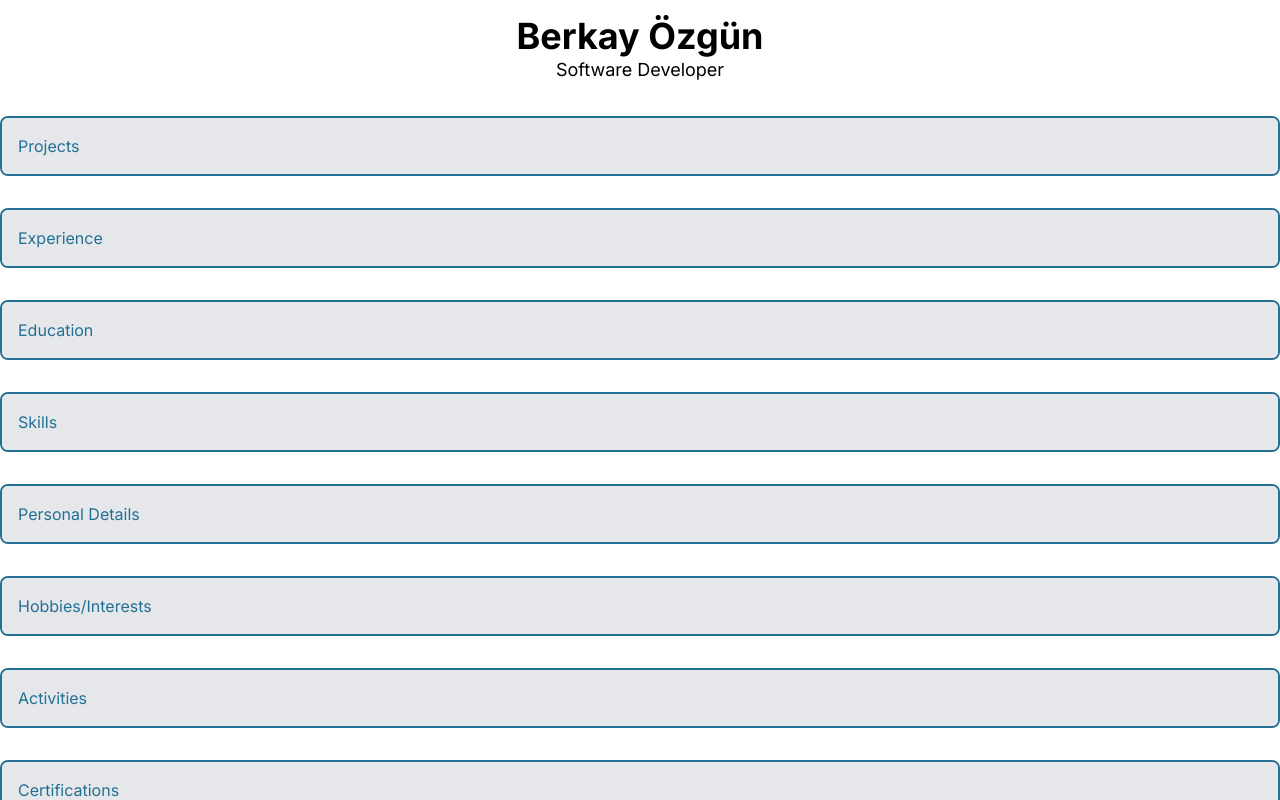
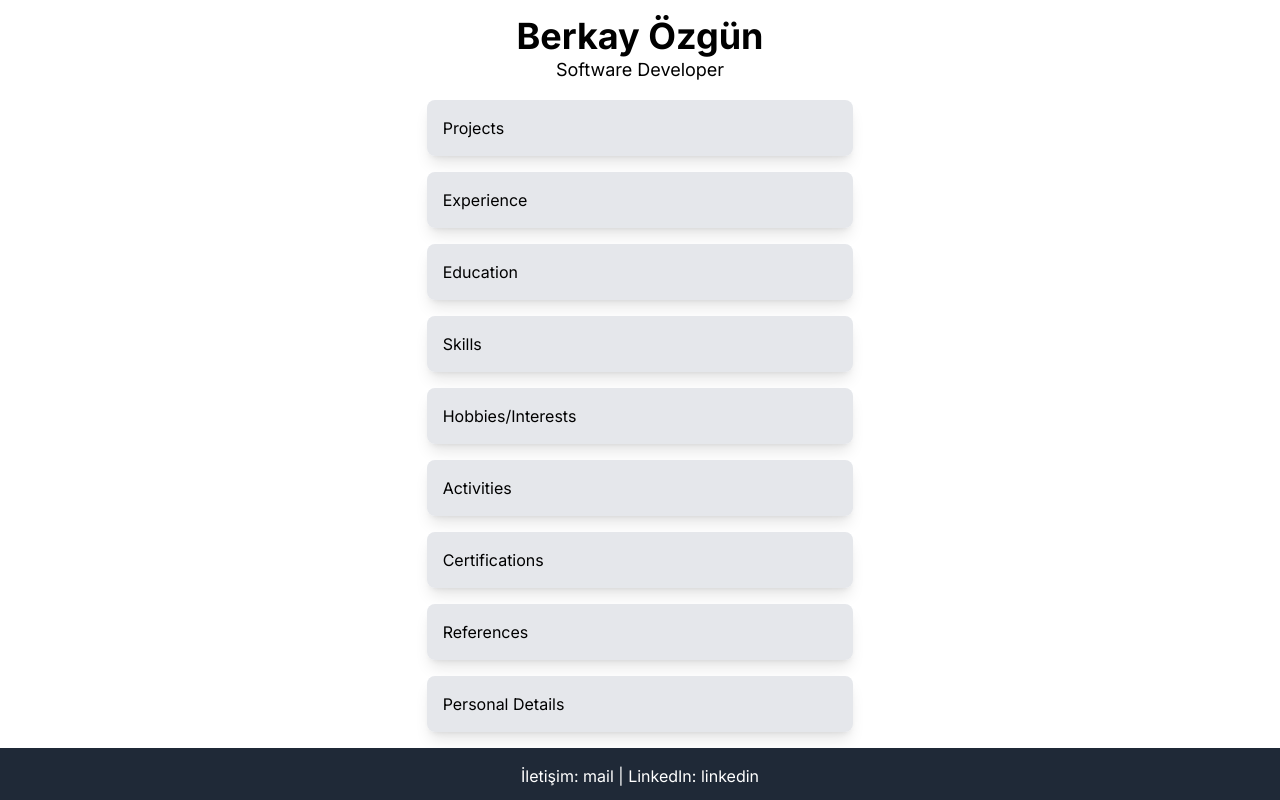
Before and after one commit to Berkayozgun/Berkayozgun.github.io, a Next.js app: page / in a window 1280 px wide. Shown: the top 800 px of the page. Built offline with nearby package versions, Linux system fonts and the light colour scheme.

Commit message:
feature(accordion): some ui changes

```diff
--- a/package.json
+++ b/package.json
@@ -28,9 +28,11 @@
     "@tiptap/starter-kit": "^2.2.4",
     "dayjs": "^1.11.10",
     "embla-carousel-react": "^8.0.0",
+    "framer-motion": "^11.0.8",
     "next": "14.1.3",
     "react": "^18",
     "react-dom": "^18",
+    "react-spring": "^9.7.3",
     "recharts": "^2.12.2"
   },
   "devDependencies": {
--- a/src/app/components/Accordion.js
+++ b/src/app/components/Accordion.js
@@ -1,7 +1,13 @@
 // components/Accordion.js
 "use client";
 import { useState } from "react";
+import { motion } from "framer-motion";
 import styles from "./Accordion.module.css"; // Import the styles
+
+const fadeIn = {
+  hidden: { opacity: 0 },
+  visible: { opacity: 1 },
+};
 
 const Accordion = ({ title, children }) => {
   const [isOpen, setIsOpen] = useState(false);
@@ -11,7 +17,11 @@ const Accordion = ({ title, children }) => {
   };
 
   return (
-    <div className={`border mb-4 ${styles.accordion}`}>
+    <motion.div
+      animate="visible"
+      transition={{ duration: 1 }}
+      className={`mb-4 w-3/6 items-center justify-center shadow-lg	${styles.accordion}`}
+    >
       {" "}
       {/* Use the accordion style */}
       <div
@@ -20,13 +30,11 @@ const Accordion = ({ title, children }) => {
       >
         <h2>{title}</h2>
         <span
-          className={`w-4 h-4 border-t border-r transform ${
-            isOpen ? "rotate-45" : ""
-          }`}
+          className={`w-4 h-4 transform ${isOpen ? "rotate-45" : ""}`}
         ></span>
       </div>
       {isOpen && <div className={`p-4 ${styles.tab__content}`}>{children}</div>}
-    </div>
+    </motion.div>
   );
 };
 
--- a/src/app/components/Accordion.module.css
+++ b/src/app/components/Accordion.module.css
@@ -1,29 +1,31 @@
 /* Accordion.css */
 .accordion {
-  color: #227093;
-  border: 2px solid;
   border-radius: 0.5rem;
   overflow: hidden;
+  transition: all 1s;
 }
 
 .tab {
   position: relative;
+  transition: all 1s;
 }
 
 .tab input {
   position: absolute;
   opacity: 0;
   z-index: -1;
+  transition: all 1s;
 }
 
 .tab__content {
   max-height: min-content;
   overflow: hidden;
-  transition: all 0.35s;
+  transition: all 1s;
 }
 
 .tab input:checked ~ .tab__content {
   max-height: 10rem;
+  transition: all 0.35s;
 }
 
 .tab__label,
@@ -32,11 +34,13 @@
   color: black;
   background: #227093;
   cursor: pointer;
+  transition: all 0.35s;
 }
 
 .tab__label {
   justify-content: space-between;
   padding: 1rem;
+  transition: all 0.35s;
 }
 
 .tab__label::after {
@@ -55,17 +59,20 @@
 .tab__content p {
   margin: 0;
   padding: 1rem;
+  transition: all 0.35s;
 }
 
 .tab__close {
   justify-content: flex-end;
   padding: 0.5rem 1rem;
   font-size: 0.75rem;
+  transition: all 0.35s;
 }
 
 /* Arrow animation */
 .tab input:not(:checked) + .tab__label:hover::after {
   animation: bounce 0.5s infinite;
+  transition: all 0.35s;
 }
 
 @keyframes bounce {
--- a/src/app/data/data.js
+++ b/src/app/data/data.js
@@ -112,29 +112,6 @@ export const data = {
       ],
     },
     {
-      title: "Personal Details",
-      items: [
-        { label: "Date of Birth", value: "26/03/1998" },
-        { label: "Address", value: "Edirne, Turkey" },
-        { label: "Email", value: "berkayozgun001@gmail.com" },
-        {
-          label: "Phone",
-          value: "+905422666081",
-          link: "tel:+905422666081",
-        },
-        {
-          label: "Github",
-          value: "github.com/Berkayozgun001",
-          link: "https://github.com/Berkayozgun001",
-        },
-        {
-          label: "LinkedIn",
-          value: "linkedin.com/in/berkayozgun",
-          link: "https://linkedin.com/in/berkayozgun",
-        },
-      ],
-    },
-    {
       title: "Hobbies/Interests",
       items: [
         "Table-tennis",
@@ -187,5 +164,28 @@ export const data = {
         },
       ],
     },
+    {
+      title: "Personal Details",
+      items: [
+        { label: "Date of Birth", value: "26/03/1998" },
+        { label: "Address", value: "Edirne, Turkey" },
+        { label: "Email", value: "berkayozgun001@gmail.com" },
+        {
+          label: "Phone",
+          value: "+905422666081",
+          link: "tel:+905422666081",
+        },
+        {
+          label: "Github",
+          value: "github.com/Berkayozgun001",
+          link: "https://github.com/Berkayozgun001",
+        },
+        {
+          label: "LinkedIn",
+          value: "linkedin.com/in/berkayozgun",
+          link: "https://linkedin.com/in/berkayozgun",
+        },
+      ],
+    },
   ],
 };
--- a/src/app/page.js
+++ b/src/app/page.js
@@ -1,92 +1,116 @@
-import React from "react";
+"use client";
+import * as React from "react";
+import { motion } from "framer-motion";
 import Head from "next/head";
 import Accordion from "./components/Accordion";
 import { data } from "./data/data";
 
-const renderListItems = (items, hasSubtitle = false, subtitleKey) =>
-  items.map((item, index) => (
-    <li key={index}>
-      <h3 className="text-lg font-semibold">{item.title}</h3>
-      {hasSubtitle && <p>{item[subtitleKey]}</p>}
-    </li>
-  ));
-
-const renderCategory = (category) => {
-  return (
-    <ul>
-      {category.items.map((item, index) => (
-        <li key={index}>
-          {category.title === "Projects" && (
-            <p>
-              {item.title} - {item.description}
-            </p>
-          )}
-          {category.title === "Experience" && (
-            <p>
-              {item.duration} - {item.company}
-            </p>
-          )}
-          {category.title === "Education" && (
-            <p>
-              {item.institution} - {item.degree} - {item.duration} - {item.gpa}
-            </p>
-          )}
-          {category.title === "Skills" && <p>{item}</p>}
-          {category.title === "Personal Details" && (
-            <p>
-              {item.link ? <a href={item.link}>{item.value}</a> : item.value}
-            </p>
-          )}
-          {category.title === "Hobbies/Interests" && <p>{item}</p>}
-          {category.title === "Activities" && <p>{item}</p>}
-          {category.title === "Certifications" && (
-            <p>
-              {item.title} - {item.provider}
-            </p>
-          )}
-          {category.title === "References" && (
-            <p>
-              {item.name} - {item.position} - {item.company} -{" "}
-              <a href="mailto:{item.email}">{item.email}</a>
-            </p>
-          )}
-        </li>
-      ))}
-    </ul>
-  );
+const fadeIn = {
+  hidden: { opacity: 0 },
+  visible: { opacity: 1 },
 };
 
-const renderAccordionSection = (category) => (
-  <section key={category.title} className="my-8">
-    <Accordion title={category.title}>
-      {category.subtitle && (
-        <h2 className="text-2xl font-bold mb-4">{category.subtitle}</h2>
-      )}
-      {category.items && renderCategory(category)}
-    </Accordion>
-  </section>
-);
+const transition = {
+  delay: 0.5,
+  ease: "easeOut",
+  duration: 0.5,
+};
 
 export default function Home() {
   return (
-    <div className="w-full items-center justify-center mt-4">
+    <motion.div
+      initial="hidden"
+      animate="visible"
+      variants={fadeIn}
+      transition={transition}
+      className="flex flex-col w-full items-center justify-center mt-4"
+    >
       <Head>
-        <title className="mt-4 border">{data.title}x</title>
+        <title className="mt-4">{data.title}x</title>
         <meta name="description" content={data.description} />
       </Head>
-
-      <header className="text-center">
+      <motion.header
+        initial="hidden"
+        animate="visible"
+        variants={fadeIn}
+        transition={transition}
+        className="text-center"
+      >
         <h1 className="text-4xl font-bold">{data.name}</h1>
         <p className="text-lg">{data.role}</p>
-      </header>
-
-      {data.categories.map(renderAccordionSection)}
-      <footer className="text-center py-4 bg-gray-800 text-white">
+      </motion.header>
+      <div className="flex flex-col justify-center items-center mt-4  w-full">
+        <div className="flex flex-col justify-center items-center w-4/6">
+          {data.categories.map((category, index) => (
+            <Accordion key={index} title={category.title}>
+              {category.items.map((item, index) =>
+                category.title === "Projects" ? (
+                  <div key={index} className="flex flex-col">
+                    <h3>{item.title}</h3>
+                    <p>{item.description}</p>
+                  </div>
+                ) : category.title === "Experience" ? (
+                  <div key={index} className="flex flex-col">
+                    <h3>{item.company}</h3>
+                    <p>{item.position}</p>
+                    <p>{item.duration}</p>
+                  </div>
+                ) : category.title === "Education" ? (
+                  <div key={index} className="flex flex-col">
+                    <h3>{item.institution}</h3>
+                    <p>{item.degree}</p>
+                    <p>{item.duration}</p>
+                    {item.gpa ? <p>{item.gpa}</p> : ""}
+                  </div>
+                ) : category.title === "Skills" ? (
+                  <div key={index} className="flex flex-col">
+                    <h3>{item}</h3>
+                  </div>
+                ) : category.title === "Personal Details" ? (
+                  <div key={index} className="flex flex-col">
+                    <h3>
+                      {item.label} : {item.value}{" "}
+                      <a href={item.link}>{item.link}</a>
+                    </h3>
+                  </div>
+                ) : category.title === "Hobbies/Interests" ? (
+                  <div key={index} className="flex flex-col">
+                    <h3>{item}</h3>
+                  </div>
+                ) : category.title === "Activities" ? (
+                  <div key={index} className="flex flex-col">
+                    <h3>{item}</h3>
+                  </div>
+                ) : category.title === "Certifications" ? (
+                  <div key={index} className="flex flex-col">
+                    <h3>{item.title}</h3>
+                    <p>{item.provider}</p>
+                  </div>
+                ) : category.title === "References" ? (
+                  <div key={index} className="flex flex-col">
+                    <h3>{item.name}</h3>
+                    <p>{item.position}</p>
+                    <p>{item.company}</p>
+                    <p>{item.email}</p>
+                    <p>{item.link}</p>
+                  </div>
+                ) : (
+                  <div key={index} className="flex flex-col">
+                    <h3>{item}</h3>
+                  </div>
+                )
+              )}
+            </Accordion>
+          ))}
+        </div>
+      </div>
+      <footer className="text-center w-full py-4 bg-gray-800 text-white">
         <p>
-          İletişim: berkayozgun001@gmail.com | LinkedIn:
-          linkedin.com/in/berkayozgun
+          İletişim: <a href="mailto:berkayozgun001@gmail.com">mail</a> |
+          LinkedIn:{" "}
+          <a href="https://www.linkedin.com/in/berkayozgun">linkedin</a>
         </p>
       </footer>
-    </div>
+    </motion.div>
   );
 }
```
Also changed, not shown: 1 other file (tests, documents, lock files or other folders).
